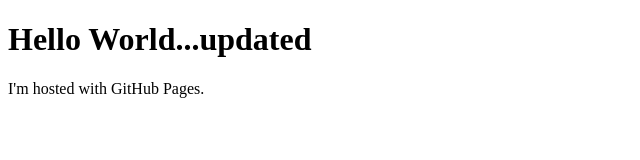
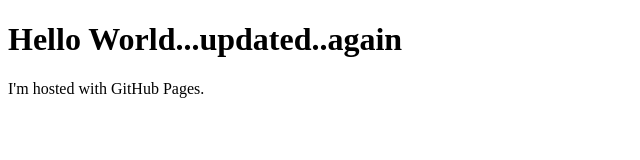
Before and after one commit to amarroyds/amarroy_cs416_d3.github.io, a plain HTML site: page index.html in a window 1280 px wide. Shown: the whole page, without its empty margins (0-640 px from the left). Drawn offline with Linux system fonts and the light colour scheme.

Commit message:
Update index.html

```diff
--- a/index.html
+++ b/index.html
@@ -1,7 +1,7 @@
 <!DOCTYPE html>
 <html>
 <body>
-<h1>Hello World...updated</h1>
+<h1>Hello World...updated..again</h1>
 <p>I'm hosted with GitHub Pages.</p>
 </body>
 </html>
```
